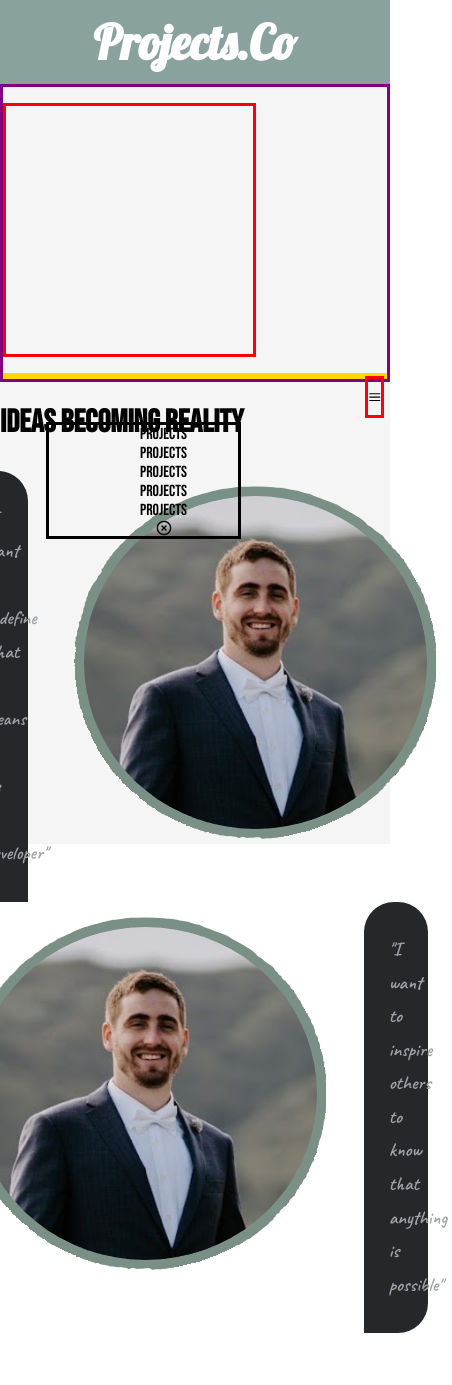
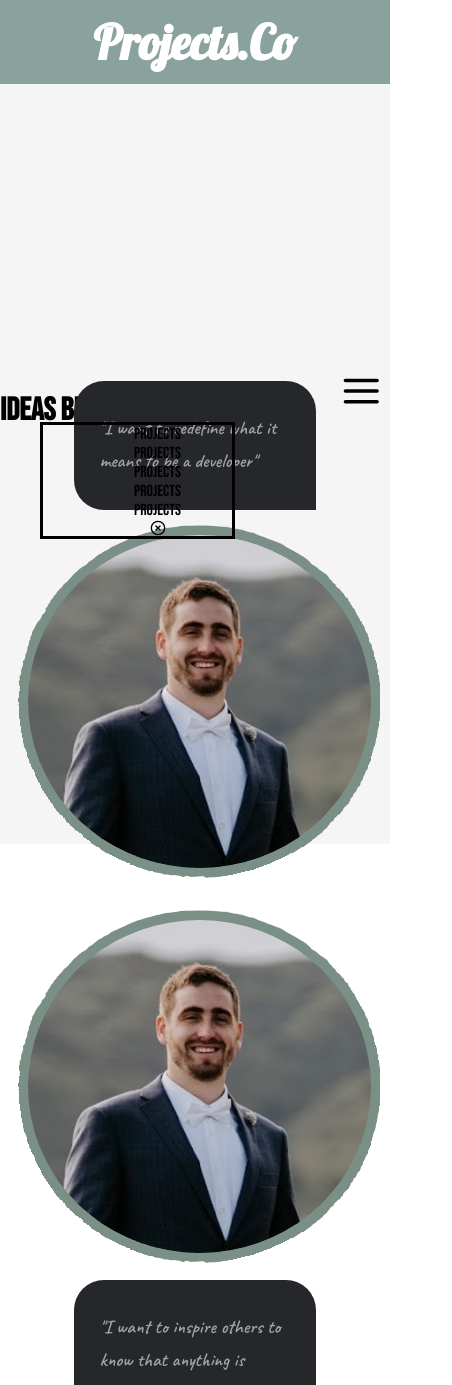
Before and after one commit to JordanR-img/J-J, a React (Create React App) app: page / in a window 390 px wide. Shown: the top 1385 px of the page, 452 px wide, since content can reach past the window. Before the commit the page ends 1333 px from the top, so only its background shows below. Built offline with nearby package versions, Linux system fonts and the light colour scheme.

Commit message:
fixing the 390px view

```diff
--- a/src/Styling/HomePage/HomePageMainContent.module.css
+++ b/src/Styling/HomePage/HomePageMainContent.module.css
@@ -90,7 +90,7 @@
 
 
 .EditJonePick {
-  border: solid black;
+  /* border: solid black; */
   border-radius: 50px;
 }
 .ProjectsNav {
@@ -160,11 +160,29 @@
 
 @media all and (max-width: 390px) {
   .BoxProfilePic {
-    /* border: solid red; */
+    /* border: solid blue; */
     display: flex;
     flex-direction: column;
     align-items: center;
     /* height: 100vh; */
     margin-top: 30vh;
   }
+
+  .MainContentBox {
+    display: flex;
+    flex-direction: column;
+  }
+
+  .Jordan {
+    /* border: solid brown; */
+    display: flex;
+    flex-direction: column;
+  }
+
+  .Jone {
+    /* border: solid purple; */
+    display: flex;
+    flex-direction: column;
+  }
+
 }
--- a/src/Styling/HomePage/NavBarHomePage.module.css
+++ b/src/Styling/HomePage/NavBarHomePage.module.css
@@ -38,12 +38,12 @@ li {
     .NavBarContainer {
         height: 100%;
         width: 100%;
-        border: solid purple;
+        /* border: solid purple; */
 
     }
 
     .NavButtonContainer {
-        border: solid gold;
+        /* border: solid gold; */
         display: flex;
         justify-content: flex-end;
         z-index: 1;
@@ -55,9 +55,9 @@ li {
         /* display: block; */
         display: flex;
         flex: start;
-        border: solid red;
+        /* border: solid red; */
         height: 5%;
-        width: 5%;
+        width: 15%;
         z-index: 3;
         position: fixed;
     }
@@ -65,11 +65,13 @@ li {
     .NavButton:hover {
         color: white;
         background-color: #3D5467;
+        border-radius: 20%;
+
 
     }
 
     .ListContainer {
-        border: solid red;
+        /* border: solid red; */
         display: flex;
         height: 30vh;
         width: 30vh;
```
